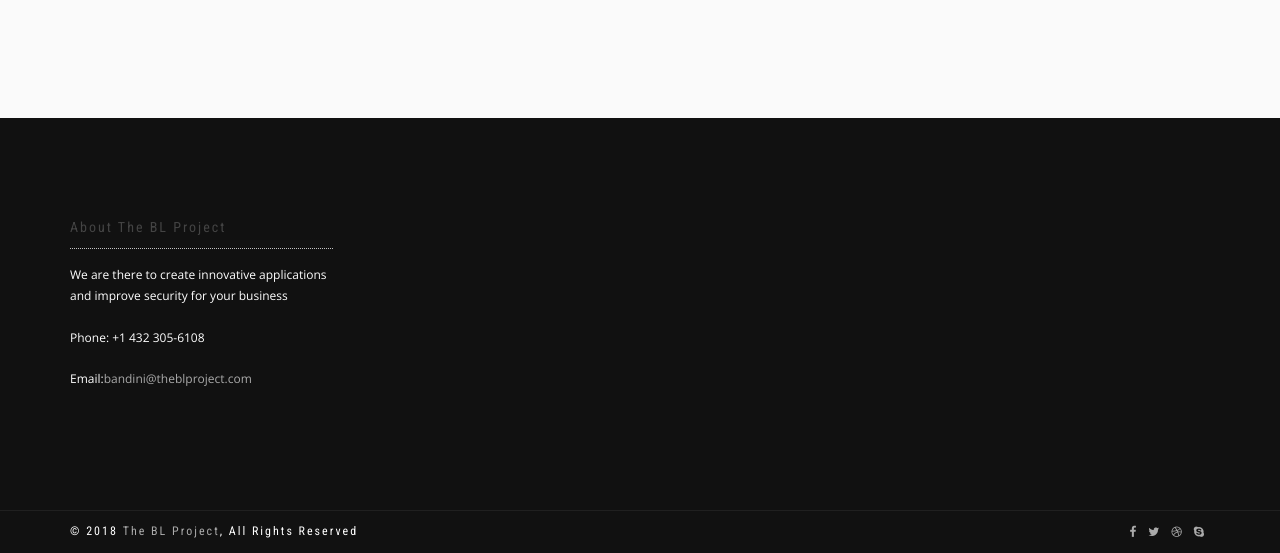
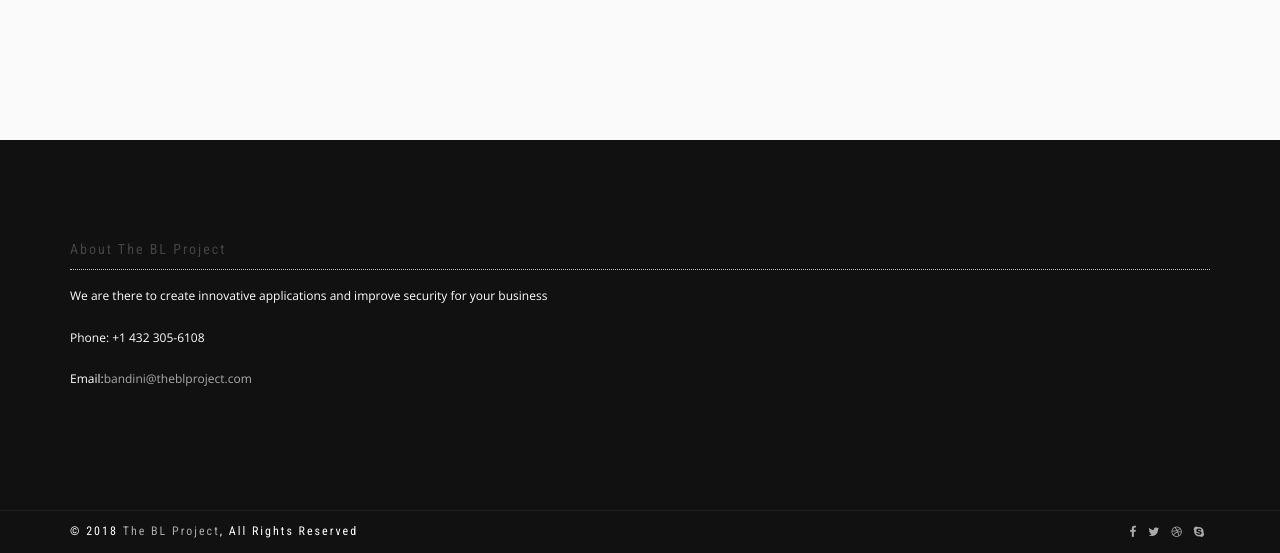
Before and after one commit to lmainja/personal_app, a Django app: page /about/ in a window 1280 px wide. Shown: the part 2120-2673 px from the top of the page. Run offline with Django 3.2, Linux system fonts and the light colour scheme; some libraries are stand-ins or nearby versions; some web fonts are replaced.

Commit message:
improve on footer

```diff
--- a/creek/posts/templates/posts/base.html
+++ b/creek/posts/templates/posts/base.html
@@ -74,6 +74,7 @@
   </div>
 </div>
 </nav>
+</br>
       {% if messages %}
         {% for message in messages %}
           <div class="alert alert-{{ message.tags }}">
@@ -87,7 +88,7 @@
         <div class="module-small bg-dark">
           <div class="container">
             <div class="row">
-              <div class="col-sm-3">
+              <div class="col-sm-12">
                 <div class="widget">
                   <h5 class="widget-title font-alt">About The BL Project</h5>
                   <p>We are there to create innovative applications and improve security for your business</p>
```
